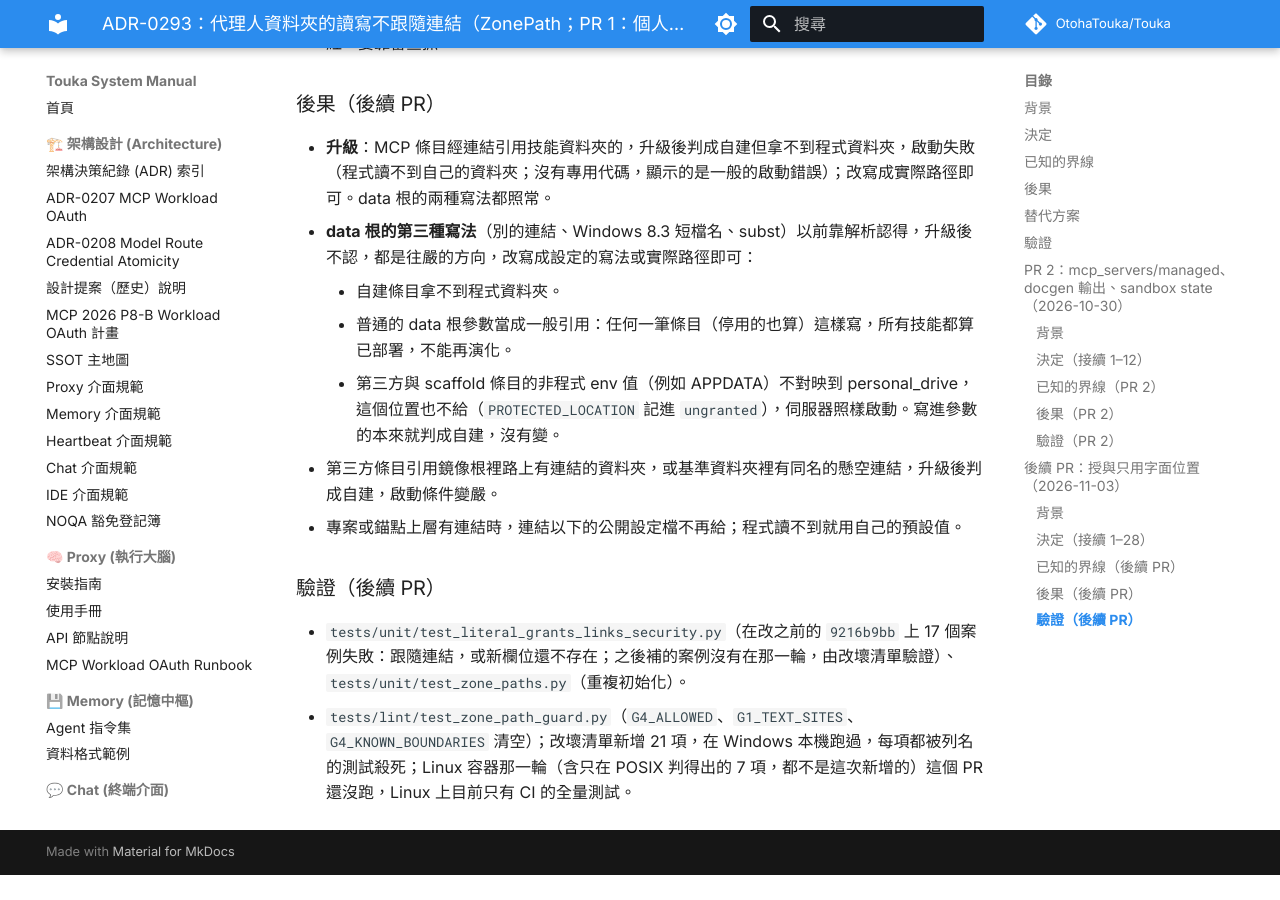
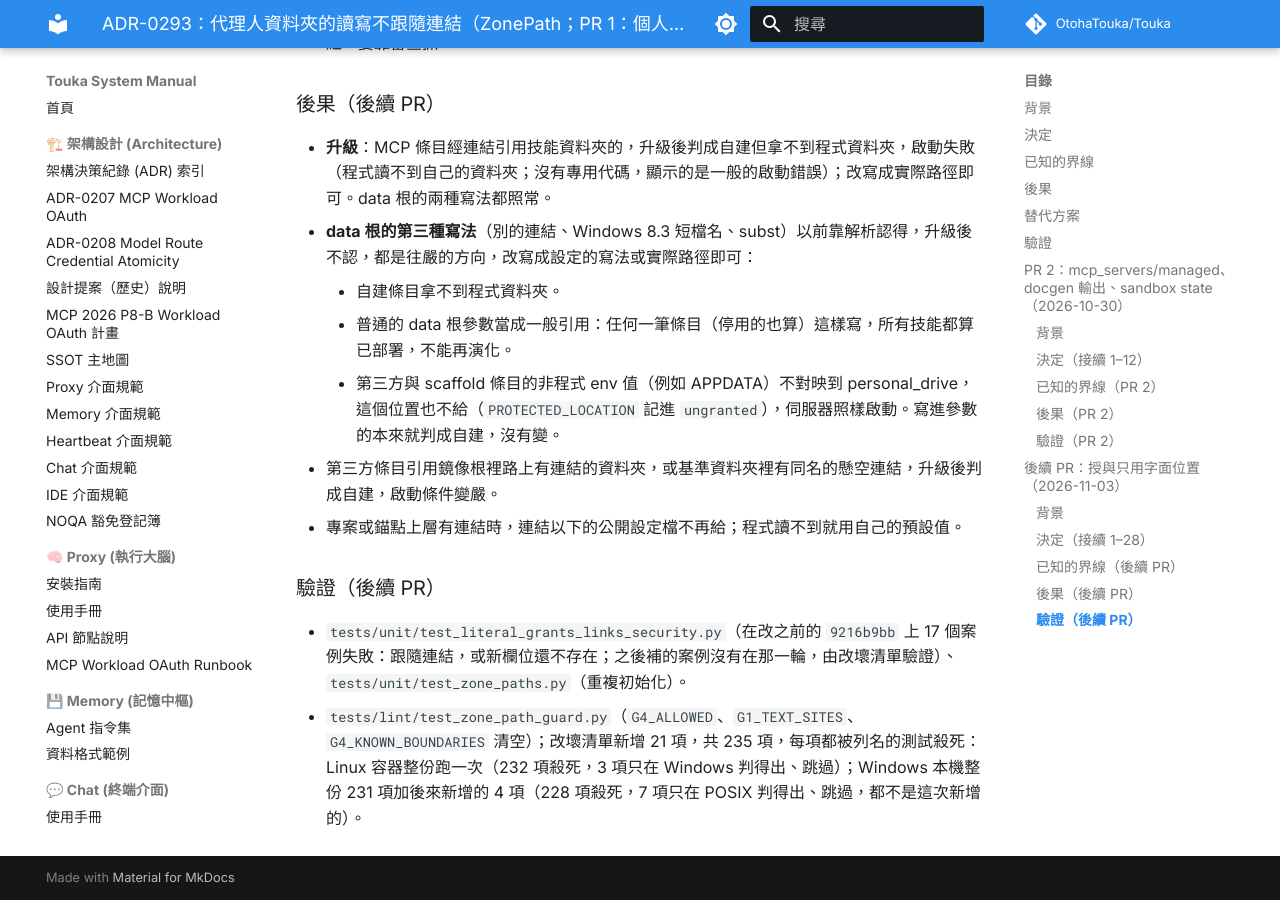
Before and after one commit to OtohaTouka/Touka, an MkDocs documentation site: the page built from docs/architecture/adr/0293-agent-folders-no-follow.md, in a window 1280 px wide and 900 px high, scrolled down 16689 px. Built offline with MkDocs 1.6.1 and Material for MkDocs 9.7.7, drawn with Linux system fonts in a browser that asks for light colours; comment, search, counter and statistics services are not loaded; before the commit the page ends 17564 px from its top, so only the background shows below that.

Commit message:
docs(adr-0293): record the Linux mutation run for the literal grants PR
The full list ran once in a throwaway Linux container: 232 of 235 killed,
3 only decidable on Windows. Windows ran 231 plus the 4 added later.

Co-Authored-By: Claude Opus 5.5 <noreply@anthropic.com>

```diff
--- a/docs/architecture/adr/0293-agent-folders-no-follow.md
+++ b/docs/architecture/adr/0293-agent-folders-no-follow.md
@@ -219,4 +219,4 @@
 ### 驗證（後續 PR）
 
 - `tests/unit/test_literal_grants_links_security.py`（在改之前的 `9216b9bb` 上 17 個案例失敗：跟隨連結，或新欄位還不存在；之後補的案例沒有在那一輪，由改壞清單驗證）、`tests/unit/test_zone_paths.py`（重複初始化）。
-- `tests/lint/test_zone_path_guard.py`（`G4_ALLOWED`、`G1_TEXT_SITES`、`G4_KNOWN_BOUNDARIES` 清空）；改壞清單新增 21 項，在 Windows 本機跑過，每項都被列名的測試殺死；Linux 容器那一輪（含只在 POSIX 判得出的 7 項，都不是這次新增的）這個 PR 還沒跑，Linux 上目前只有 CI 的全量測試。
+- `tests/lint/test_zone_path_guard.py`（`G4_ALLOWED`、`G1_TEXT_SITES`、`G4_KNOWN_BOUNDARIES` 清空）；改壞清單新增 21 項，共 235 項，每項都被列名的測試殺死：Linux 容器整份跑一次（232 項殺死，3 項只在 Windows 判得出、跳過）；Windows 本機整份 231 項加後來新增的 4 項（228 項殺死，7 項只在 POSIX 判得出、跳過，都不是這次新增的）。
```
